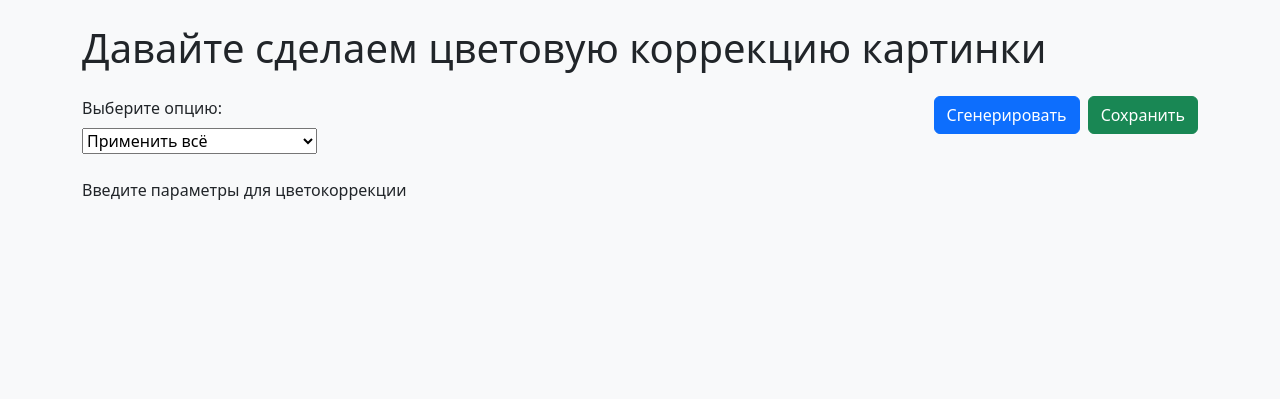
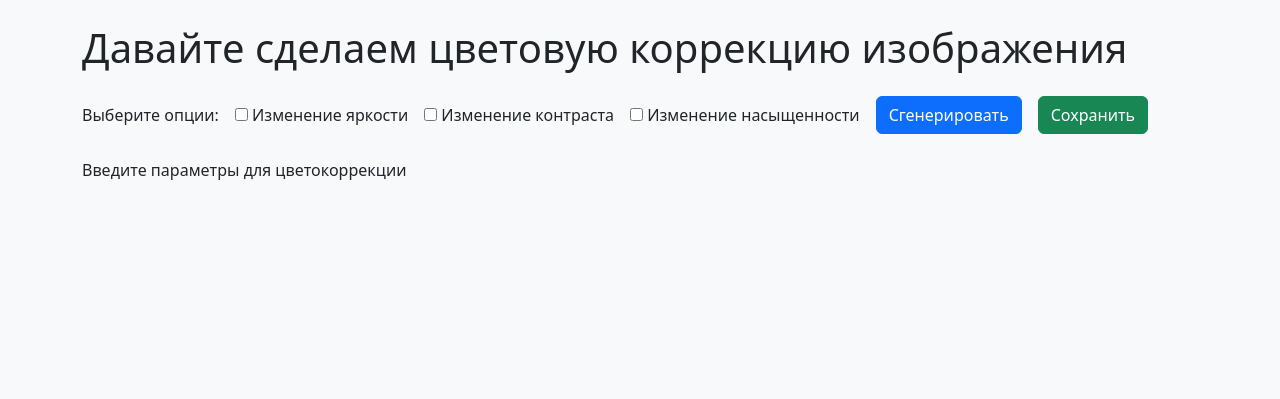
Before and after one commit to abilibur/image_augmentation_service, a FastAPI app: page /color_correction in a window 1280 px wide. Shown: the part 56-455 px from the top of the page. Run offline with FastAPI, Linux system fonts and the light colour scheme; data that the repository does not hold is empty.

Commit message:
наладила отображение кнопок в html

```diff
--- a/templates/color_correction.html
+++ b/templates/color_correction.html
@@ -1,26 +1,39 @@
 {% extends "index.html" %}
 
 {% block content %}
-<h1 class="mb-4">Давайте сделаем цветовую коррекцию картинки</h1>
+<h1 class="mb-4">Давайте сделаем цветовую коррекцию изображения</h1>
 
-<form action="/do_color_correction" method="post" class="d-flex justify-content-between align-items-start gap-3 mb-4">
-    <div class="d-flex flex-column gap-2">
-        <label for="options">Выберите опцию:</label>
-        <select name="options" id="options">
-            <option value="all">Применить всё</option>
-            <option value="brightness">Изменение яркости</option>
+<!-- Поля и кнопки-->
+<div class="d-flex flex-wrap align-items-center gap-3 w-100 mb-4">
+    <form action="/do_rotate" method="post" class="d-flex flex-wrap align-items-center gap-3">
 
-            <option value="contrast">Изменение контраста</option>
+        <!-- Чекбоксы -->
+        <div class="d-flex flex-wrap gap-3 flex-grow-1">
+            <label>Выберите опции:</label>
+            <label>
+                <input type="checkbox" name="options" value="brightness"> Изменение яркости
+            </label>
+            <label>
+                <input type="checkbox" name="options" value="contrast"> Изменение контраста
+            </label>
+            <label>
+                <input type="checkbox" name="options" value="saturation"> Изменение насыщенности
+            </label>
+        </div>
 
-            <option value="saturation">Изменение насыщенности</option>
-        </select>
-    </div>
-    <div class="d-flex gap-2">
-        <button type="submit" class="btn btn-primary">Сгенерировать</button>
-        <button type="submit" formaction="/save_color_correction" class="btn btn-success">Сохранить</button>
-    </div>
-</form>
+        <!-- Кнопка "Сгенерировать" -->
+        <div class="d-flex">
+            <button type="submit" class="btn btn-primary">Сгенерировать</button>
+        </div>
+    </form>
 
+    <!-- Отдельная форма для кнопки "Сохранить" -->
+    <form action="/save_color_correction" method="post">
+        <button type="submit" class="btn btn-success">Сохранить</button>
+    </form>
+</div>
+
+<!-- Изображения -->
 <div class="row">
     {% if color_correction_images %}
     {% for img in color_correction_images %}
```
Also changed, not shown: templates/distortion.html (+32 -1 lines), templates/rotate.html (+20 -14 lines).
